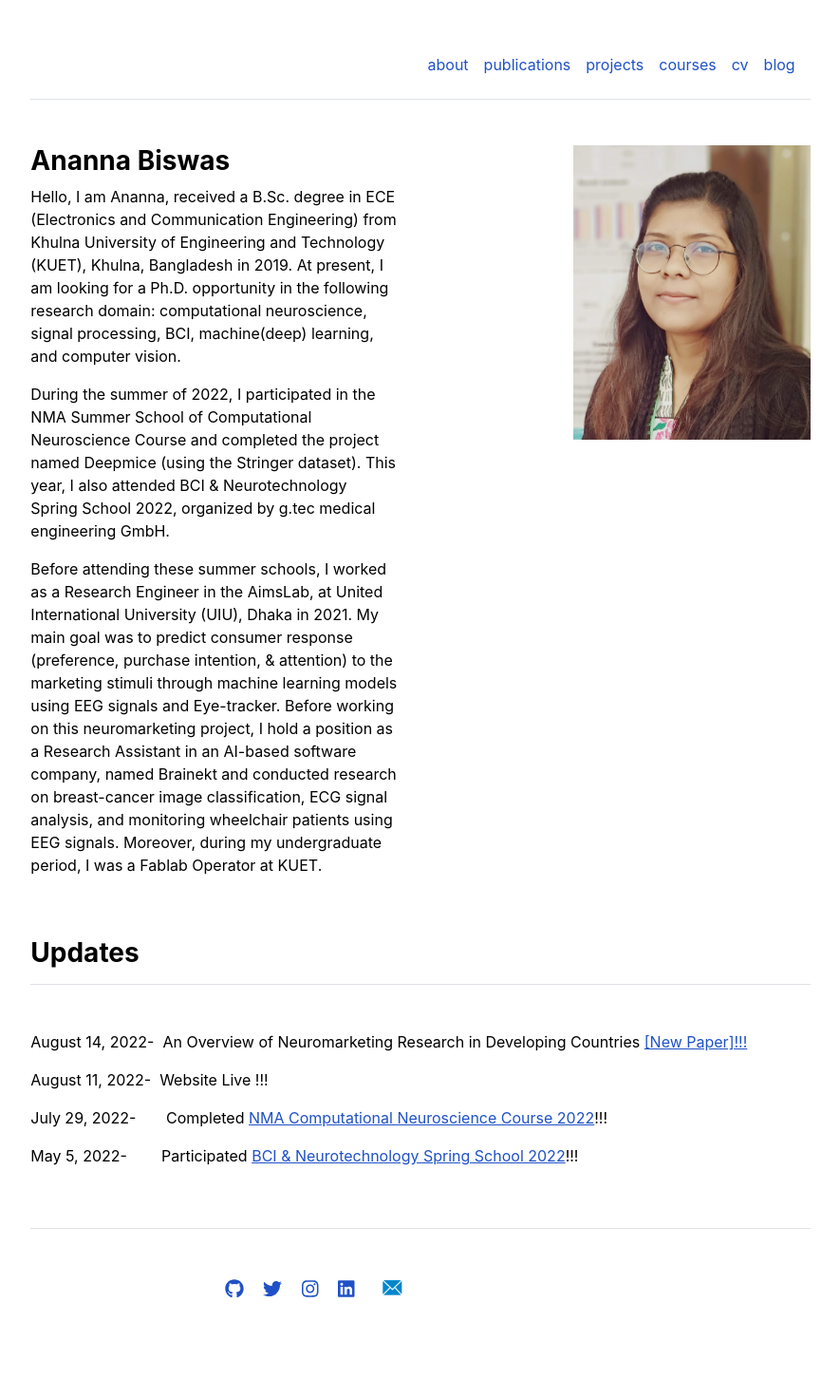
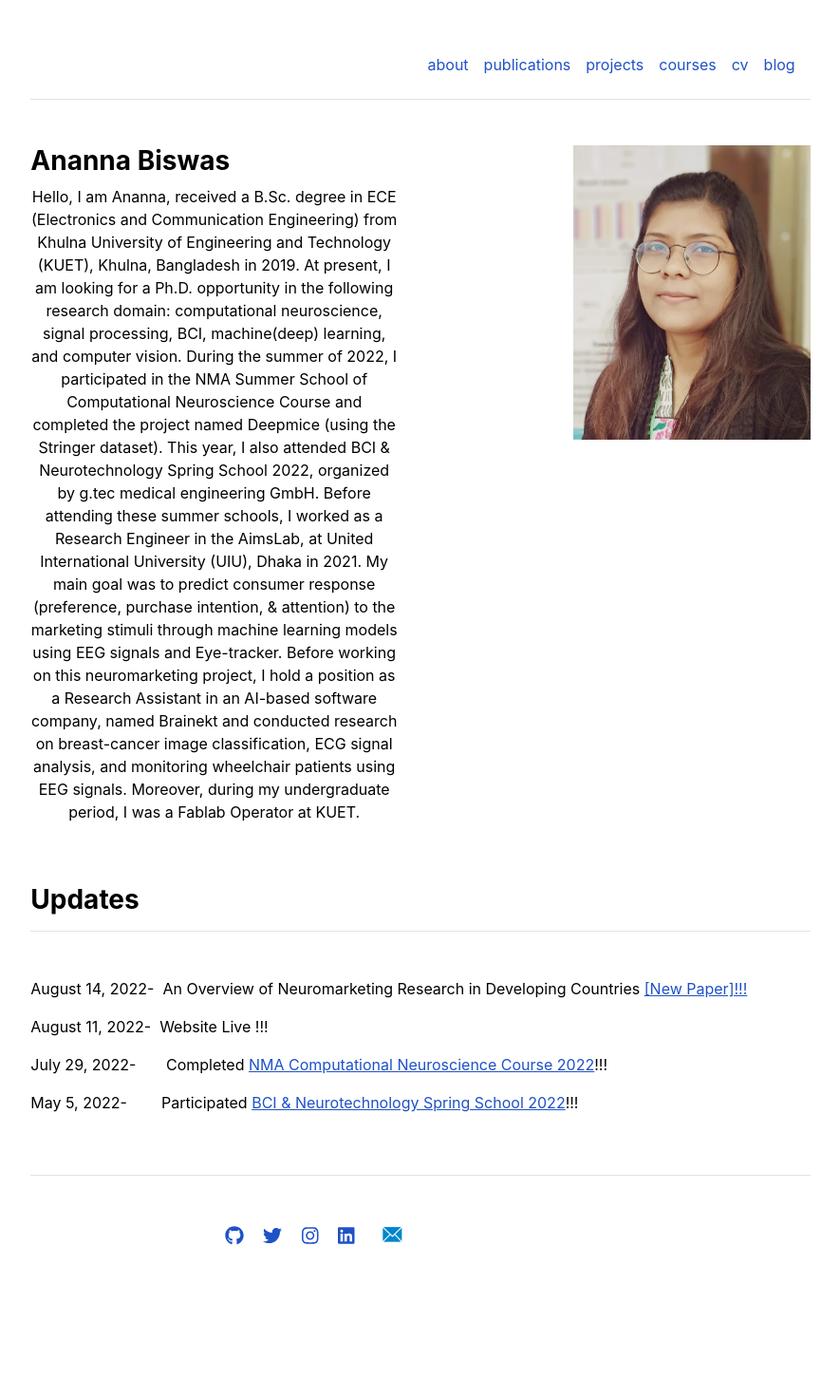
Before and after one commit to Anannabiswas/anannabiswas.github.io, a Jekyll site: the page built from index.md, in a window 1280 px wide. Shown: the whole page at 95% size, without its empty margins (197-1082 px from the left). Built offline with Jekyll 4.4.1, drawn with Linux system fonts in a browser that asks for light colours; after the commit the page ends 1415 px from its top, so only the background shows below that.

Commit message:
Update index.md

```diff
--- a/index.md
+++ b/index.md
@@ -3,8 +3,9 @@ layout: home
 title: "Home"
 ---
 
-Hello, I am Ananna, received a B.Sc. degree in ECE (Electronics and Communication Engineering) from Khulna University of Engineering and Technology (KUET), Khulna, Bangladesh in 2019. At present, I am looking for a Ph.D. opportunity in the following research domain: computational neuroscience, signal processing, BCI, machine(deep) learning, and computer vision.
+<p align="center">Hello, I am Ananna, received a B.Sc. degree in ECE (Electronics and Communication Engineering) from Khulna University of Engineering and Technology (KUET), Khulna, Bangladesh in 2019. At present, I am looking for a Ph.D. opportunity in the following research domain: computational neuroscience, signal processing, BCI, machine(deep) learning, and computer vision.
 
 During the summer of 2022, I participated in the NMA Summer School of Computational Neuroscience Course and completed the project named Deepmice (using the Stringer dataset). This year, I also attended BCI & Neurotechnology Spring School 2022, organized by g.tec medical engineering GmbH.
 
 Before attending these summer schools, I worked as a Research Engineer in the AimsLab, at United International University (UIU), Dhaka in 2021. My main goal was to predict consumer response (preference, purchase intention, & attention) to the marketing stimuli through machine learning models using EEG signals and Eye-tracker. Before working on this neuromarketing project, I hold a position as a Research Assistant in an AI-based software company, named Brainekt and conducted research on breast-cancer image classification,  ECG signal analysis, and monitoring wheelchair patients using EEG signals. Moreover, during my undergraduate period, I was a Fablab Operator at KUET.
+ </p>
```
